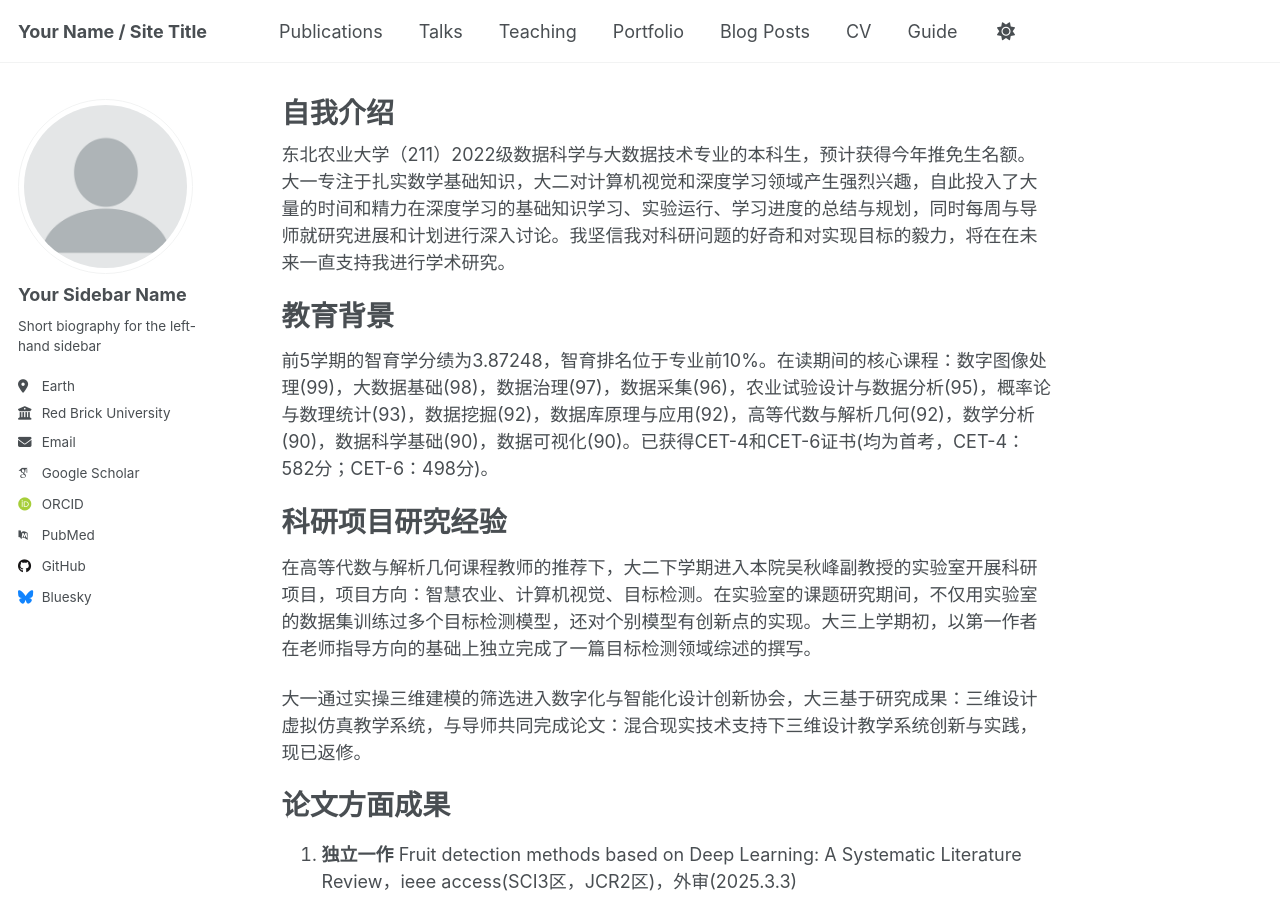
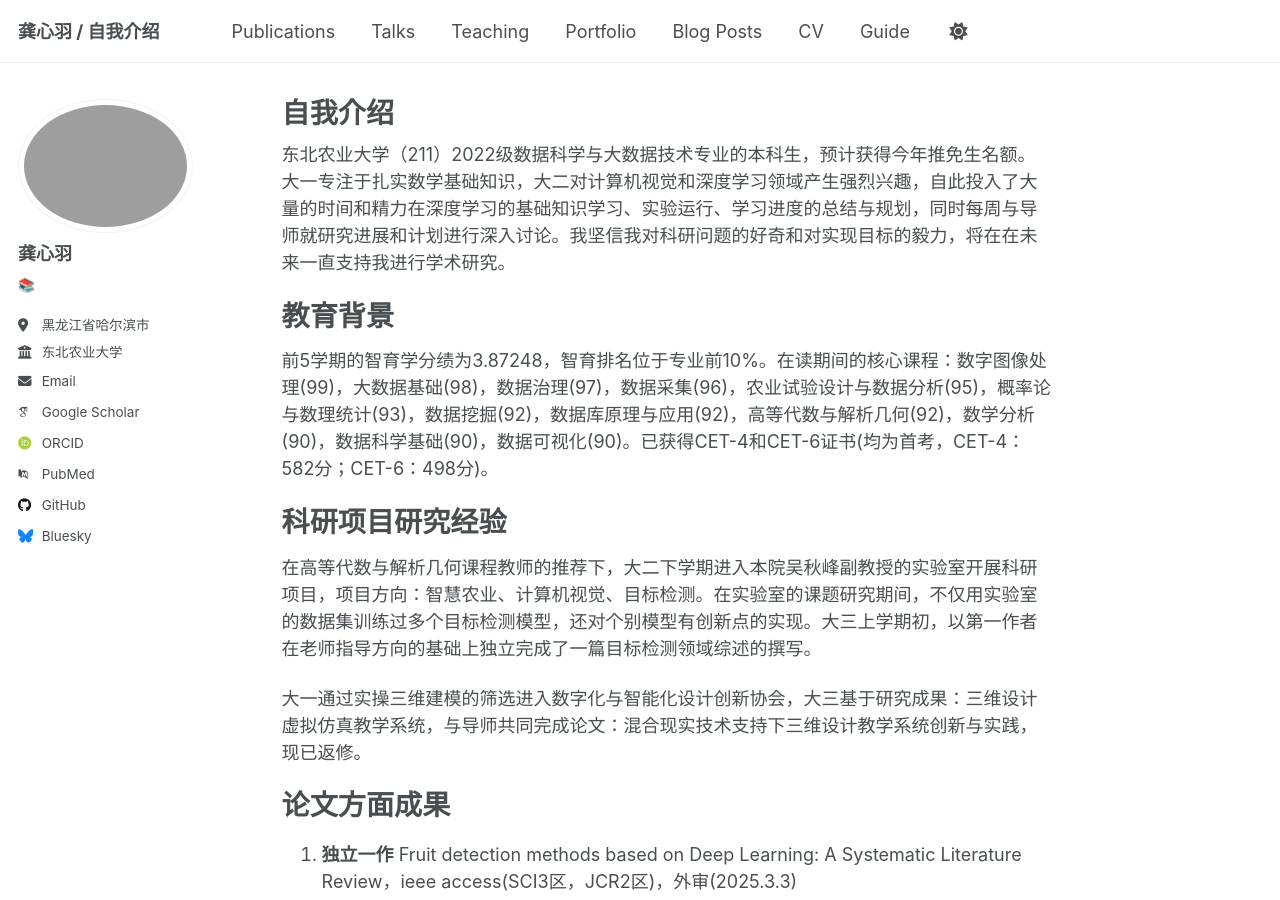
Before and after one commit to yyuliaaa/yyuliaaa.github.io, a Jekyll site: the page built from _pages/about.md, in a window 1280 px wide and 900 px high. Built offline with Jekyll 4.4.1, drawn with Linux system fonts in a browser that asks for light colours; some web fonts are replaced.

Commit message:
Update _config.yml

```diff
--- a/_config.yml
+++ b/_config.yml
@@ -9,12 +9,11 @@
 # Basic Site Settings
 locale                   : "en-US"
 site_theme               : "default"
-title                    : "Your Name / Site Title"
+title                    : "龚心羽 / 自我介绍"
 title_separator          : "-"
 name                     : &name "yyuliaaa"
 description              : &description "personal description"
 url                      : https://yyuliaaa.github.io # the base hostname & protocol for your site e.g. "https://[your GitHub username].github.io"
-baseurl                  : "" # the subpath of your site, e.g. "/blog"
 repository               : "yyuliaaa/yyuliaaa.github.io"
 
 # Site Author - The following control what appear as part of the author content on the side bar.
@@ -22,14 +21,14 @@ repository               : "yyuliaaa/yyuliaaa.github.io"
 #               Additional customization can be done by editing /_includes/author-profile.html
 author:
   # Biographic information
-  avatar           : "profile.png"
-  name             : "Your Sidebar Name"
+  avatar           : "证件照.png"
+  name             : "龚心羽"
   pronouns         : # example: "she/her"
-  bio              : "Short biography for the left-hand sidebar"
-  location         : "Earth"
-  employer         : "Red Brick University"
+  bio              : "📚"
+  location         : "黑龙江省哈尔滨市"
+  employer         : "东北农业大学"
   uri              : # URL
-  email            : "none@example.org"
+  email            : "yuliagongxinyu@163.com"
 
   # Academic websites
   arxiv            : # URL - Update with the correct link to your profile
```
